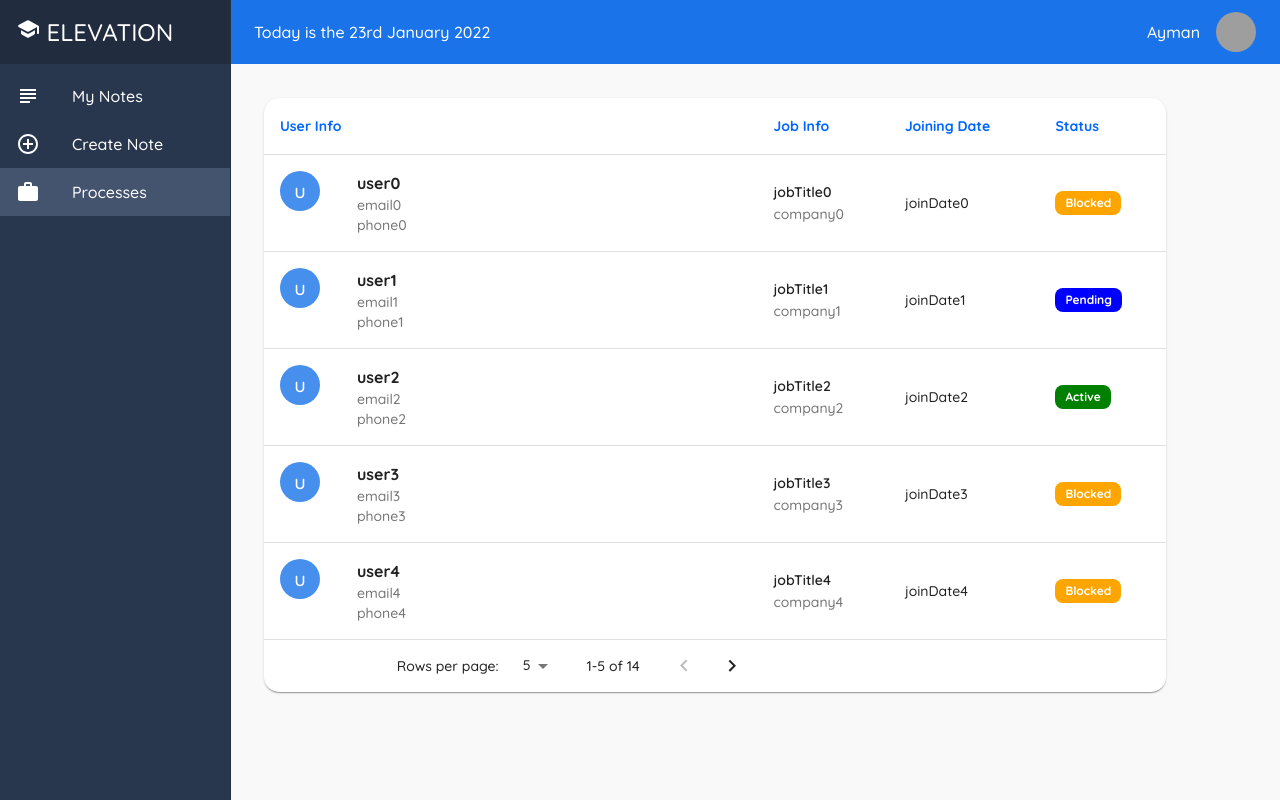
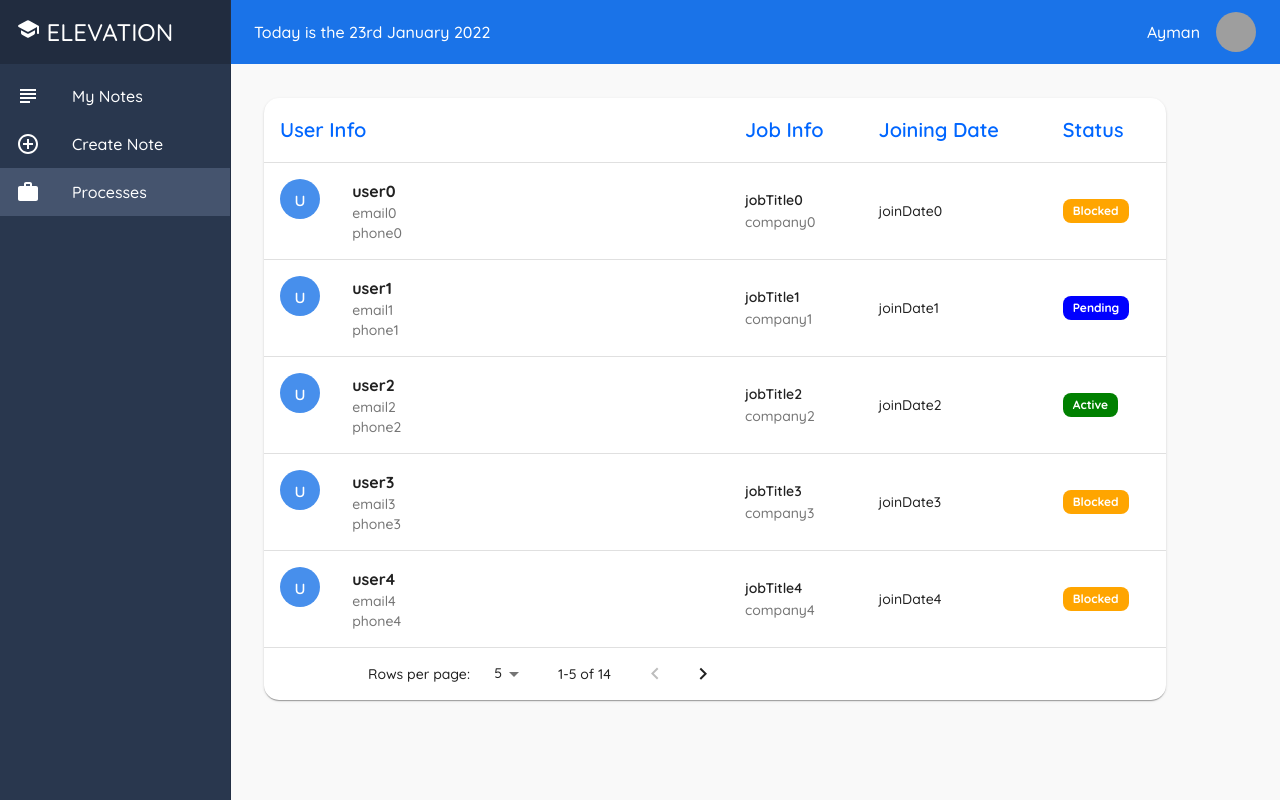
Before and after one commit to majdjb7/elevation-job-manager, a React (Create React App) app: page /Processes in a window 1280 px wide. Built offline with nearby package versions, Linux system fonts and the light colour scheme; grey boxes are pictures that could not be loaded.

Commit message:
make the font bigger in the tabels

```diff
--- a/src/components/Processes.js
+++ b/src/components/Processes.js
@@ -79,12 +79,18 @@ function Processes() {
       <Table className={classes.table} aria-label="simple table">
         <TableHead>
           <TableRow>
-            <TableCell className={classes.tableHeaderCell}>User Info</TableCell>
-            <TableCell className={classes.tableHeaderCell}>Job Info</TableCell>
             <TableCell className={classes.tableHeaderCell}>
-              Joining Date
+              <Typography variant="h6">User Info</Typography>
             </TableCell>
-            <TableCell className={classes.tableHeaderCell}>Status</TableCell>
+            <TableCell className={classes.tableHeaderCell}>
+              <Typography variant="h6">Job Info</Typography>
+            </TableCell>
+            <TableCell className={classes.tableHeaderCell}>
+              <Typography variant="h6">Joining Date</Typography>
+            </TableCell>
+            <TableCell className={classes.tableHeaderCell}>
+              <Typography variant="h6">Status</Typography>
+            </TableCell>
           </TableRow>
         </TableHead>
         <TableBody>
```
